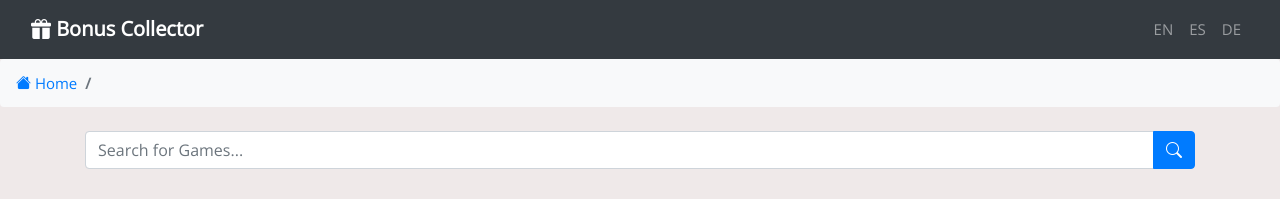
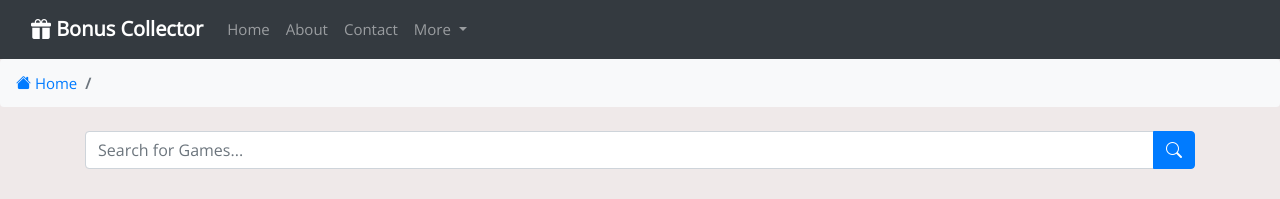
Before and after one commit to Prollad99/bs-net, a Jekyll site: the page built from index.html, in a window 1280 px wide. Shown: the top 199 px of the page. Built offline with Jekyll 4.4.1, drawn with Linux system fonts in a browser that asks for light colours; nearby versions of some CDN libraries; the list of posts is cut into pages by our own code; comment, search, counter and statistics services are not loaded.

Commit message:
Update default.html

```diff
--- a/_layouts/default.html
+++ b/_layouts/default.html
@@ -41,18 +41,25 @@
     </button>
     <div class="collapse navbar-collapse" id="navbarNavDarkDropdown">
       <ul class="navbar-nav">
-        {% assign nav_file = "_data/navigation_" | append: page.lang | append: ".yml" %}
-        {% assign navigation = site.data[nav_file] %}
-        {% for item in navigation %}
-          <li class="nav-item">
-            <a class="nav-link" href="{{ site.baseurl }}{{ item.url }}">{{ item.title }}</a>
-          </li>
-        {% endfor %}
-      </ul>
-      <ul class="navbar-nav ml-auto">
-        <li class="nav-item"><a class="nav-link" href="{{ site.baseurl }}/">EN</a></li>
-        <li class="nav-item"><a class="nav-link" href="{{ site.baseurl }}/es/">ES</a></li>
-        <li class="nav-item"><a class="nav-link" href="{{ site.baseurl }}/de/">DE</a></li>
+      <li class="nav-item">
+      <a class="nav-link" href="{{ site.baseurl }}/">Home</a>
+      </li>
+        <li class="nav-item">
+          <a class="nav-link" href="{{ site.baseurl }}/about/">About</a>
+        </li>
+        <li class="nav-item">
+          <a class="nav-link" href="{{ site.baseurl }}/contact/">Contact</a>
+        </li>
+        <li class="nav-item dropdown">
+          <a class="nav-link dropdown-toggle" href="#" id="navbarDarkDropdownMenuLink" role="button" data-bs-toggle="dropdown" aria-expanded="false">
+            More
+          </a>
+          <ul class="dropdown-menu dropdown-menu-dark" aria-labelledby="navbarDarkDropdownMenuLink">
+            <li><a class="dropdown-item" href="{{ site.baseurl }}/privacy-policy/">Privacy Policy</a></li>
+            <li><a class="dropdown-item" href="{{ site.baseurl }}/disclaimer/">Disclaimer</a></li>
+            <li><a class="dropdown-item" href="{{ site.baseurl }}/dmca/">DMCA</a></li>
+          </ul>
+        </li>
       </ul>
     </div>
   </div>
```
